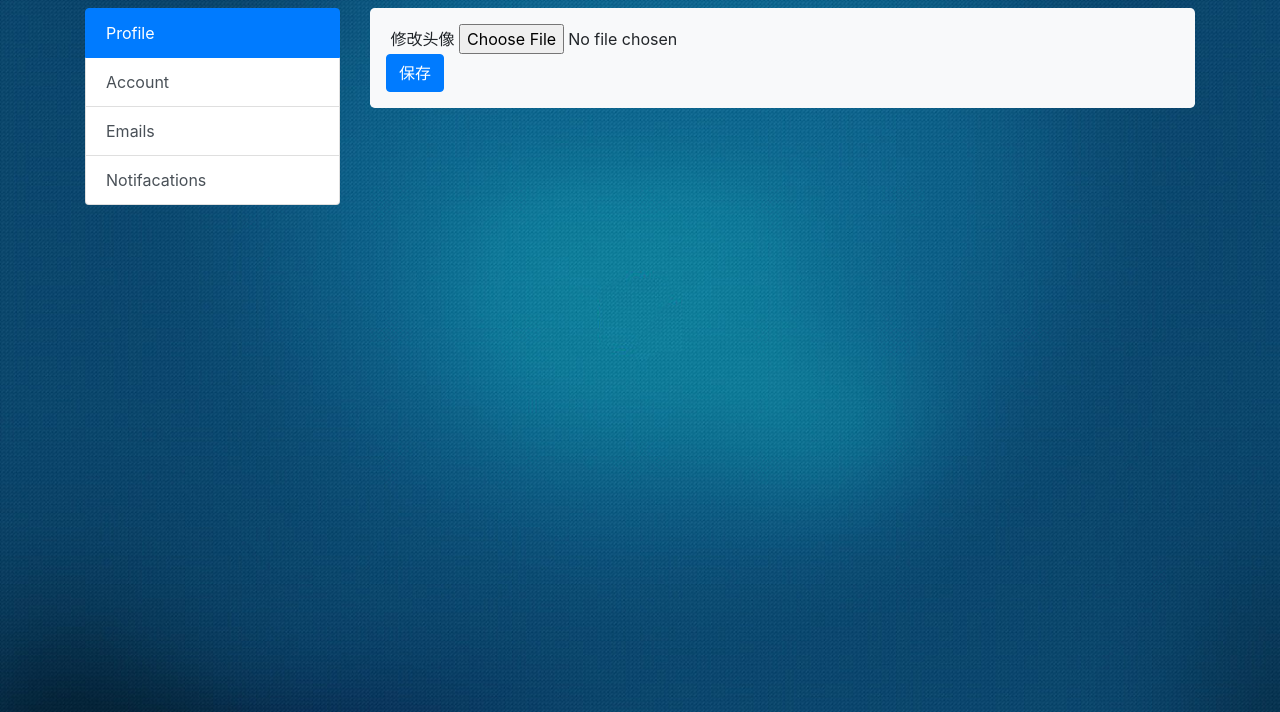
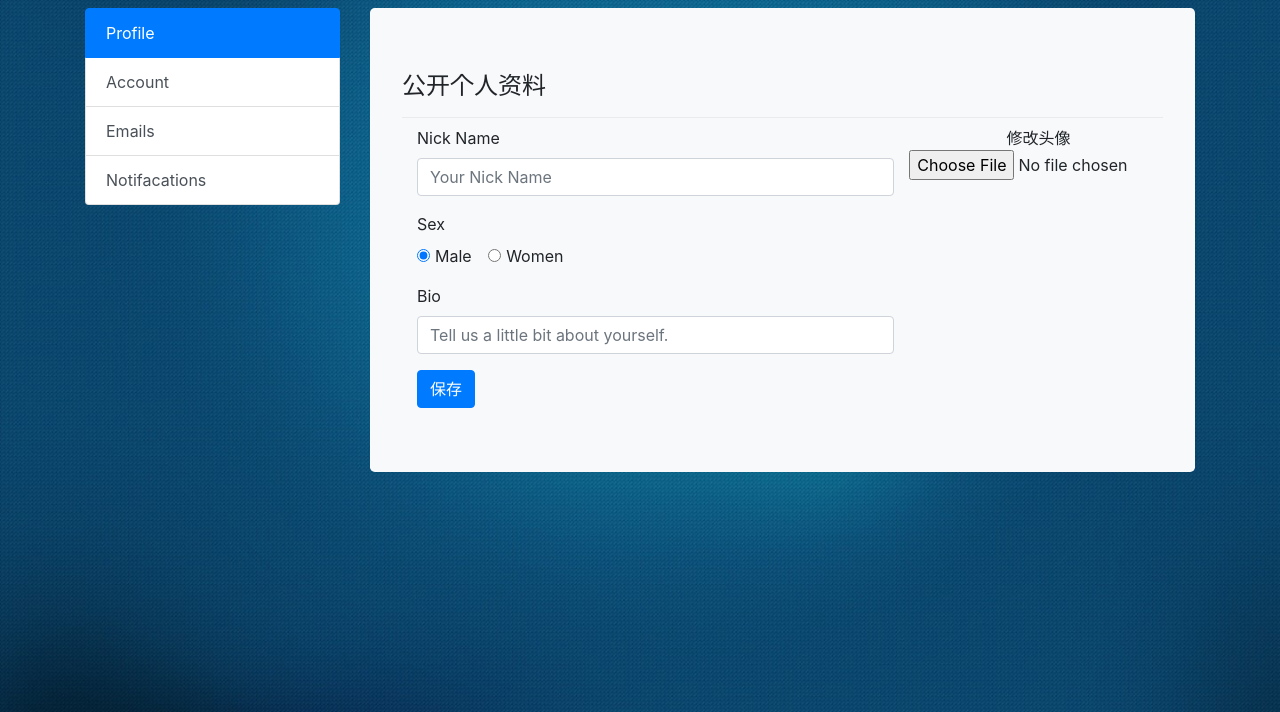
Before and after one commit to heyefu19920626/myBlog, a Django app: template users/templates/users/head_pic_setting.html in a window 1280 px wide. Shown: the part 56-768 px from the top of the page. Run offline with Django 3.2, Linux system fonts and the light colour scheme; the template is opened without the code that fills it, so the values that code supplies are empty; some libraries are stand-ins or nearby versions.

Commit message:
adjuset style change head picture

```diff
--- a/users/templates/users/setting.html
+++ b/users/templates/users/setting.html
@@ -36,6 +36,21 @@
         display: hidden;
         opacity: 0;
     }
+    .setting-head{
+        background-color: #f8f8f8;
+    }
+    .border{
+        border: 1px solid #eaeaea;
+    }
+    .margin-center{
+        margin:0 auto;
+    }
+    .margin-top{
+        margin-top: 3rem;
+    }
+    .padding-samll{
+        padding: 1rem;
+    }
 </style>
 
 
@@ -59,18 +74,51 @@
     <div class="tab-content" id="nav-tabContent">
         <!-- 修改头像 start -->
         <div class="tab-pane fade show active" id="list-home" role="tabpanel" aria-labelledby="list-home-list">
-            <div class="jumbotron jumbotron-nomargin bg-light">
+            <div class="jumbotron padding-samll no-margin bg-light">
+                <div class="row no-margin setting-head"><h4>公开个人资料</h4></div>
+                <div class="dropdown-divider"></div>
+                <div class="row no-margin">
+                    <div class="col-md-8">
+                        <form>
+                            <div class="form-group">
+                            <label for="nickname">{% trans 'Nick Name' %}</label>
+                            <input type="text" class="form-control" id="nickname" placeholder="Your Nick Name" value="{{ user.nickname }}">
+                            </div>
+                            <div class="form-group">
+                                <label for="sex">{% trans 'Sex' %}</label><br>
+                                <div class="form-check-inline" id='sex'>
+                                <input class="form-check-input" type="radio" name="sex" id="sex_male" value="option1" checked>
+                                <label class="form-check-label" for="sex_male">
+                                    {% trans 'Male' %}
+                                </label>
+                                </div>
+                                <div class="form-check-inline">
+                                <input class="form-check-input" type="radio" name="sex" id="sex_women" value="option2">
+                                <label class="form-check-label" for="sex_women">
+                                    {% trans 'Women' %}
+                                </label>
+                                </div>
+                            </div>
+                            <div class="form-group">
+                            <label for="bio">{% trans 'Bio' %}</label>
+                            <input type="text" class="form-control" id="bio" placeholder="{% trans 'Tell us a little bit about yourself.' %}">
+                            </div>
+                        </form>
+                        <button class="btn btn-primary" id="upload_btn" onclick="save_head_pic()">{% trans 'Save' %}</button>
+                    </div>
+                    <div class="col-md-4 text-center no-padding">
                         <form id="upload_head_pic"  action="{% url 'users:upload_head_pic' %}" method="post" enctype="multipart/form-data">
                             {% csrf_token %}
-                    <span class="head-pic-span" onclick="upload()">
-                        <img class="head-pic-priview" id="head_pic_priview" src="{{ pic }}">
+                            <span class="head-pic-span margin-center margin-top" onclick="upload()">
+                                <img class="head-pic-priview" id="head_pic_priview" src="{% if user.head_portrait %} {{ user.head_portrait }} {% else %} {{ pic }} {% endif %}">
                             </span>
                             <span>
-                        <span class="btn-green">修改头像</span>
+                                <span class="btn-green margin-center" onclick="upload()">修改头像</span>
                                 <input required class="btn-upload" id="upload_head_input" onchange="upload_head_pic()" type="file" name="head_pic">
                             </span>
                         </form>
-                <button class="btn btn-primary" id="upload_btn" onclick="save_head_pic()">{% trans 'Save' %}</button>
+                    </div>
+                </div>
             </div>
         </div>
         <!-- 修改头像 end -->
@@ -93,7 +141,6 @@
         });
     }
 
-
     function save_head_pic(){
         var head_pic_path = $('#head_pic_priview').attr('src');
         head_pic_path = head_pic_path || '';
@@ -104,7 +151,7 @@
             data: {pic_path: head_pic_path, csrfmiddlewaretoken: '{{ csrf_token }}', },
             dataType: 'json',
             success: function(data){
-                $('.nav-head-image').attr('src',data.success + '?' + Math.random());
+                data.success && $('.nav-head-image').attr('src',data.success + '?' + Math.random());
             },
             error: function(data){
             }
--- a/users/views.py
+++ b/users/views.py
@@ -89,6 +89,11 @@ def change_head_pic(request):
     if head_pic_path == None or head_pic_path == '':
         context = {'error': '没有图片'}
         return JsonResponse(context)
+
+    if  'head_temp' not in head_pic_path:
+        context = {'error' : '没有临时图片'}
+        return JsonResponse(context)
+
     head_pic_path = head_pic_path.split('media')[-1]
     # 获取图片绝对路径
     head_pic_path = '%s%s' % (settings.MEDIA_ROOT, head_pic_path)
```
Also changed, not shown: db.sqlite3, media/pic/head/2_head.jpg. Lines whose indentation alone changed are shown as unchanged.
